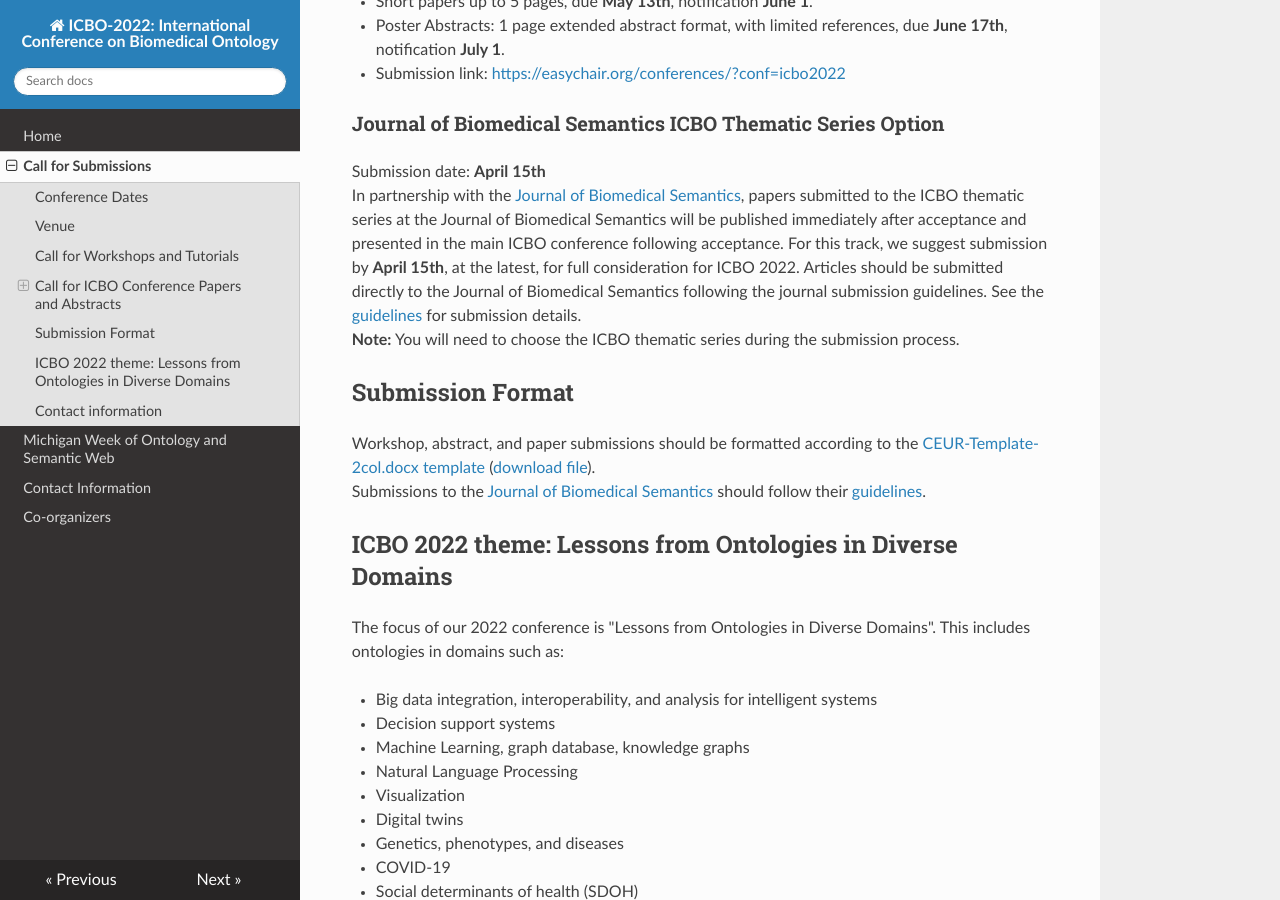
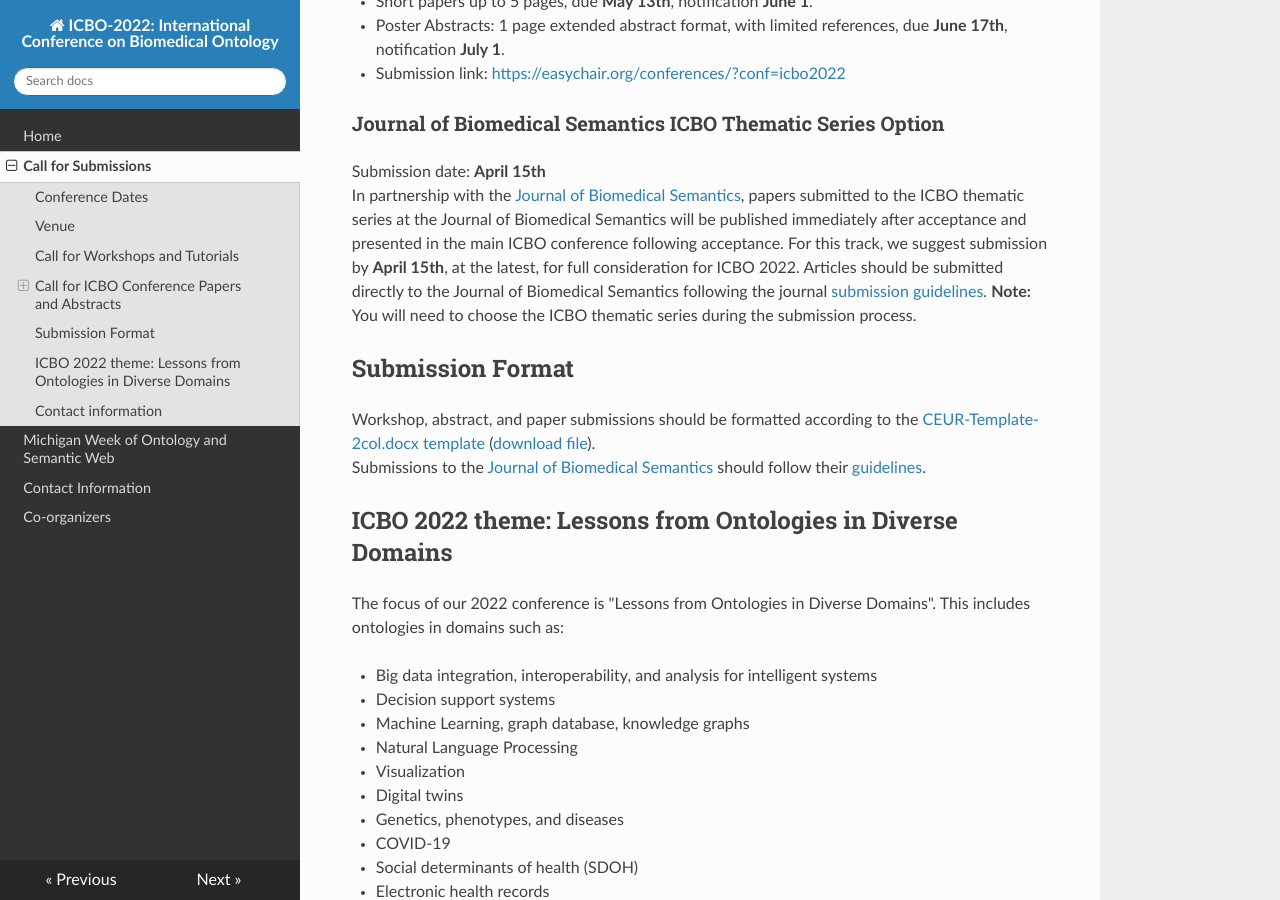
Before and after one commit to johnbeve/BFO-Organization, an MkDocs documentation site: the page built from docs/call-for-submissions.md, in a window 1280 px wide and 900 px high, scrolled down 922 px. Built offline with MkDocs 1.6.1, drawn with Linux system fonts in a browser that asks for light colours; nearby versions of some CDN libraries.

Commit message:
update info

```diff
--- a/docs/call-for-submissions.md
+++ b/docs/call-for-submissions.md
@@ -32,8 +32,7 @@
 
 ### Journal of Biomedical Semantics ICBO Thematic Series Option
 Submission date: **April 15th**
-In partnership with the [Journal of Biomedical Semantics](https://jbiomedsem.biomedcentral.com/), papers submitted to the ICBO thematic series at the Journal of Biomedical Semantics will be published immediately after acceptance and presented in the main ICBO conference following acceptance. For this track, we suggest submission by **April 15th**, at the latest, for full consideration for ICBO 2022. Articles should be submitted directly to the Journal of Biomedical Semantics following the journal submission guidelines.
-See the [guidelines](https://jbiomedsem.biomedcentral.com/submission-guidelines) for submission details.
+In partnership with the [Journal of Biomedical Semantics](https://jbiomedsem.biomedcentral.com/), papers submitted to the ICBO thematic series at the Journal of Biomedical Semantics will be published immediately after acceptance and presented in the main ICBO conference following acceptance. For this track, we suggest submission by **April 15th**, at the latest, for full consideration for ICBO 2022. Articles should be submitted directly to the Journal of Biomedical Semantics following the journal [submission guidelines](https://jbiomedsem.biomedcentral.com/submission-guidelines).
 **Note:** You will need to choose the ICBO thematic series during the submission process.
 
 ## Submission Format
```
